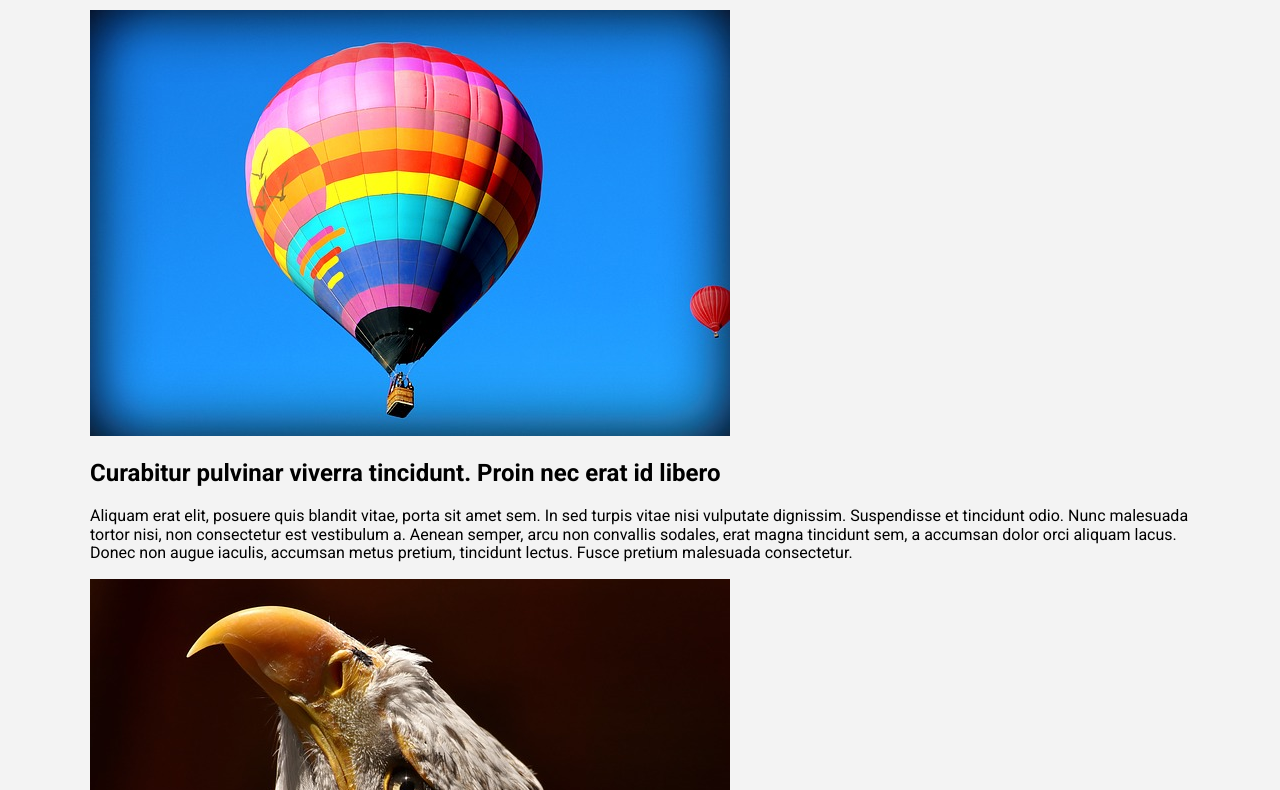
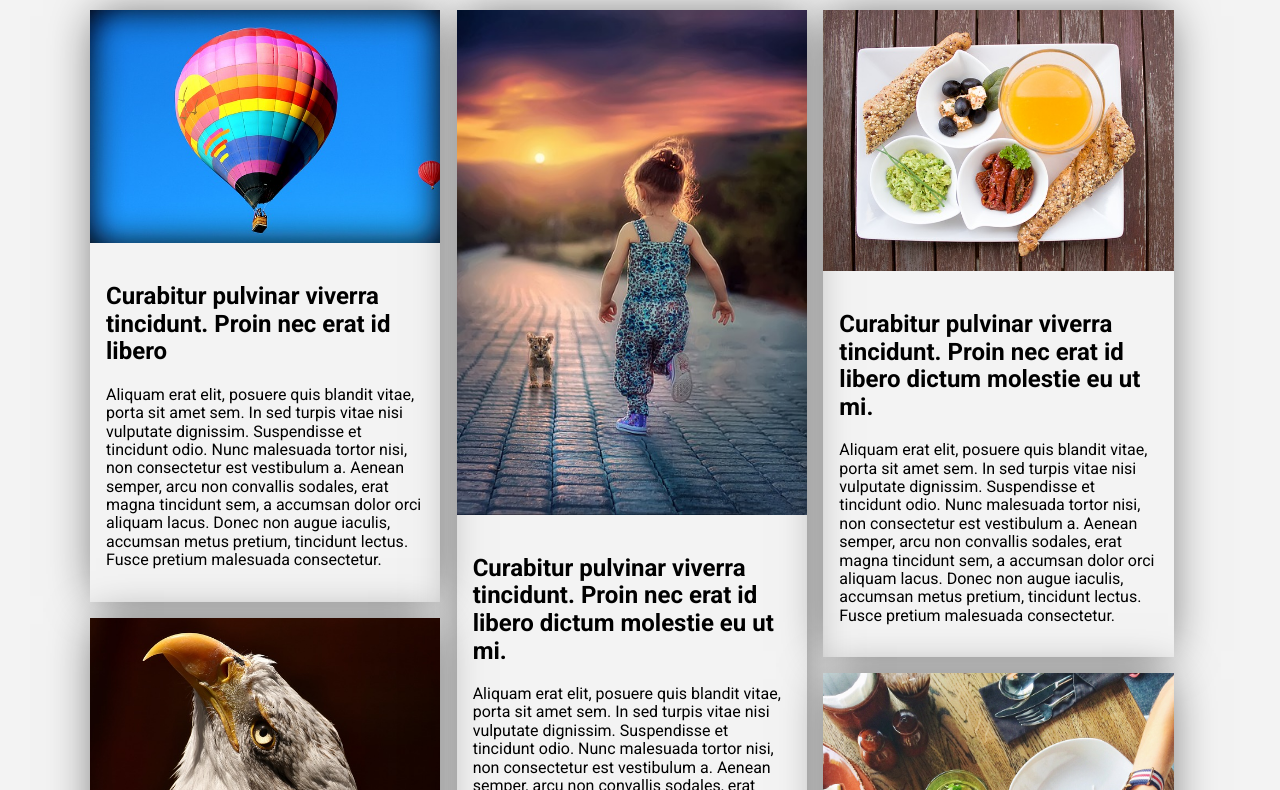
Before and after one commit to Hernan-Alonso/GridFlexCSS, a website: page masonry-vertical/index.html in a window 1280 px wide. Shown: the part 86-876 px from the top of the page. Drawn offline with nearby package versions, Linux system fonts and the light colour scheme.

Commit message:
Masonry effect finished

```diff
--- a/masonry-vertical/css/style.css
+++ b/masonry-vertical/css/style.css
@@ -1,3 +1,11 @@
+html{
+    box-sizing: border-box;
+}
+*,
+*:after,
+*:before{
+    box-sizing: inherit;
+}
 body{
     font-family: 'Roboto', sans-serif;
     background-color: #f3f3f3;
@@ -11,3 +19,31 @@ h1 {
     max-width: 1100px;
     margin: 0 auto;
 }
+
+.blog{
+    display: flex;
+    flex-direction: column;
+    flex-wrap: wrap;
+    max-height: 4500px;
+}
+
+.entrada{
+    box-shadow: 0px 0px 44px -6px rgba(0,0,0,0.57);
+    width: calc(50% - 1rem);
+    margin-bottom: 1rem;
+}
+
+.entrada img{
+    max-width: 100%;
+}
+.contenido{
+    padding: 1rem;
+}
+@media screen and (min-width:768px){
+    .blog{
+        max-height: 3000px;
+    }
+    .entrada{
+        width: calc(33.3% - 1rem);
+    }
+}
--- a/masonry-vertical/index.html
+++ b/masonry-vertical/index.html
@@ -36,14 +36,14 @@
                     </div>
                 </div>
                 <div class="entrada">
-                    <img src="img/4.jpg">
+                    <img src="img/5.jpg">
                     <div class="contenido">
                         <h2>Curabitur pulvinar viverra tincidunt. Proin nec erat id libero dictum molestie eu ut mi.</h2>
                         <p>Aliquam erat elit, posuere quis blandit vitae, porta sit amet sem. In sed turpis vitae nisi vulputate dignissim. Suspendisse et tincidunt odio. Nunc malesuada tortor nisi, non consectetur est vestibulum a. Aenean semper, arcu non convallis sodales, erat magna tincidunt sem, a accumsan dolor orci aliquam lacus. Donec non augue iaculis, accumsan metus pretium, tincidunt lectus. Fusce pretium malesuada consectetur.</p>
                     </div>
                 </div>
                 <div class="entrada">
-                    <img src="img/5.jpg">
+                    <img src="img/4.jpg">
                     <div class="contenido">
                         <h2>Curabitur pulvinar viverra tincidunt. Proin nec erat id libero dictum molestie eu ut mi.</h2>
                         <p>Aliquam erat elit, posuere quis blandit vitae, porta sit amet sem. In sed turpis vitae nisi vulputate dignissim. Suspendisse et tincidunt odio. Nunc malesuada tortor nisi, non consectetur est vestibulum a. Aenean semper, arcu non convallis sodales, erat magna tincidunt sem, a accumsan dolor orci aliquam lacus. Donec non augue iaculis, accumsan metus pretium, tincidunt lectus. Fusce pretium malesuada consectetur.</p>
```
